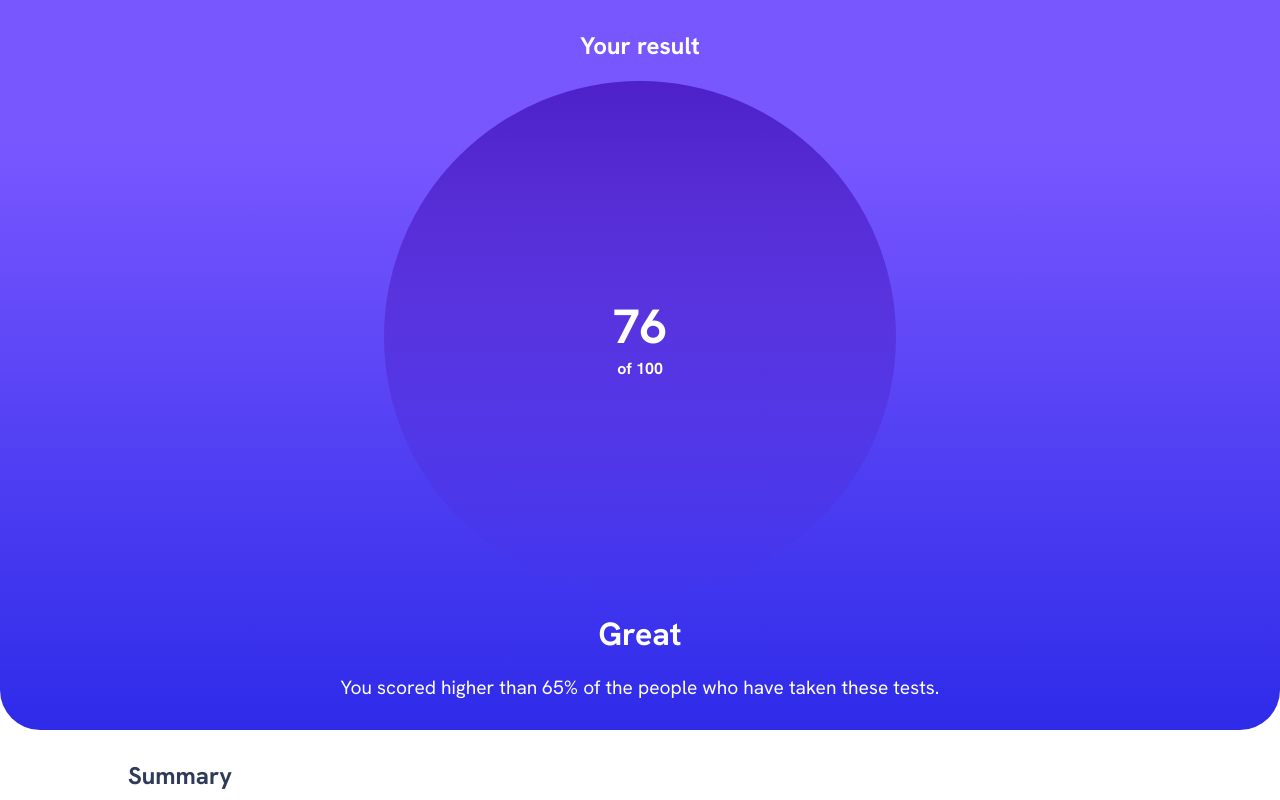
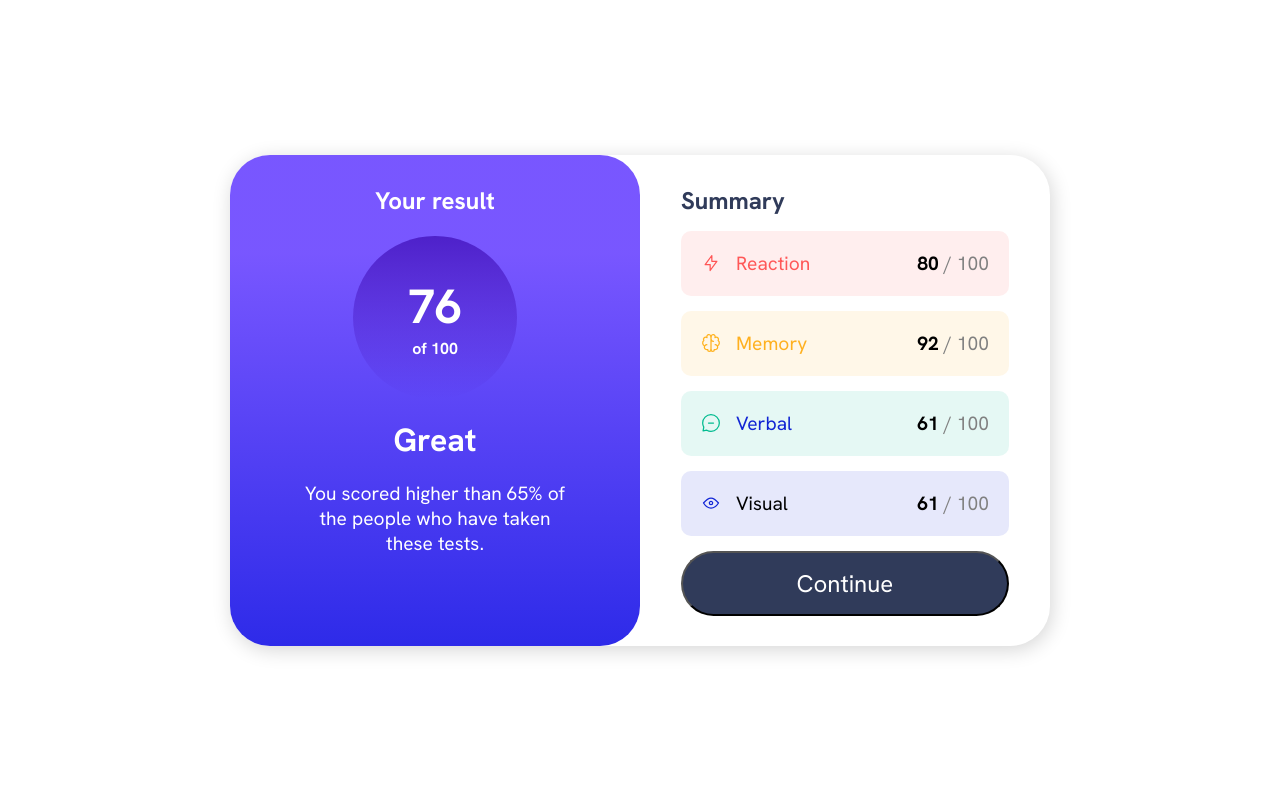
Before and after one commit to BreynnerAriza/practice-frontend, a plain HTML site: page result-summary-component/index.html in a window 1280 px wide. Shown: the top 800 px of the page. Drawn offline with Linux system fonts and the light colour scheme.

Commit message:
Add design desktop summary result

```diff
--- a/result-summary-component/css/style.css
+++ b/result-summary-component/css/style.css
@@ -173,3 +173,60 @@
 .summary__item-verbal .summary__category-text{
     color: var(--cobalt-blue);
 }
+
+@media (min-width:1240px){
+
+    body{
+        width: 100vw;
+        min-height: 100vh;
+        display: flex;
+        justify-content: center;
+        align-items: center;
+    }
+
+    .container__main{
+        display: flex;
+        box-shadow: 2px 4px 20px rgb(214, 214, 214);
+        border-radius: 40px;
+    }
+
+    .result {
+        border-radius: 40px;
+    }
+
+    .result__description-description {
+        width: 80%;
+        margin: auto;
+    }
+
+    .summary {
+
+    }
+    .summary__content {
+    }
+    .summary__title {
+    }
+    .summary__list {
+    }
+    .summary__item {
+    }
+    .summary__item-reaction {
+    }
+    .summary__category {
+    }
+    .summary__category-text {
+    }
+    .summary__stadistic {
+    }
+    .summary__stadistic-bold {
+    }
+    .summary__item-memory {
+    }
+    .summary__item-verbal {
+    }
+    .summary__item-visual {
+    }
+    .summary___buttom {
+    }
+
+}
```
